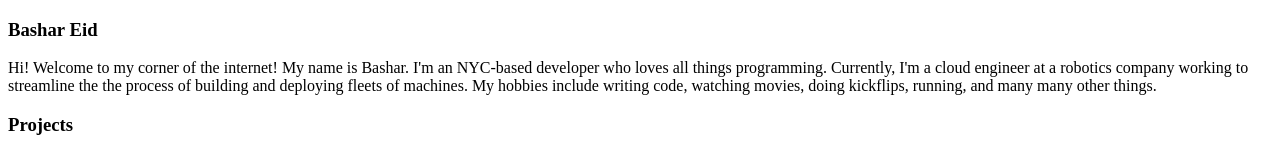
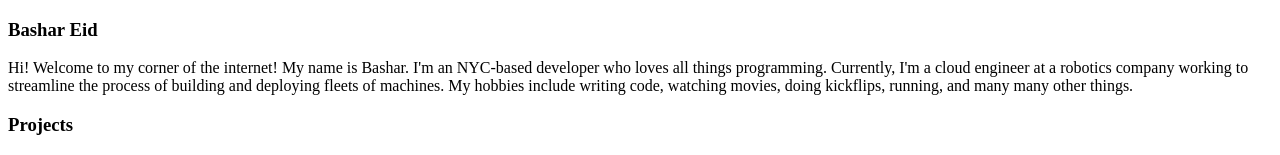
Before and after one commit to bashar-515/bashar-515.github.io, a plain HTML site: page docs/index.html in a window 1280 px wide. Shown: the top 155 px of the page. Drawn offline with Linux system fonts and the light colour scheme.

Commit message:
fix typo

```diff
--- a/docs/index.html
+++ b/docs/index.html
@@ -15,8 +15,8 @@
     <p>
       Hi! Welcome to my corner of the internet! My name is Bashar. I'm an
       NYC-based developer who loves all things programming. Currently, I'm a
-      cloud engineer at a robotics company working to streamline the the process
-      of building and deploying fleets of machines. My hobbies include writing
+      cloud engineer at a robotics company working to streamline the process of
+      building and deploying fleets of machines. My hobbies include writing
       code, watching movies, doing kickflips, running, and many many other
       things.
     </p>
```
